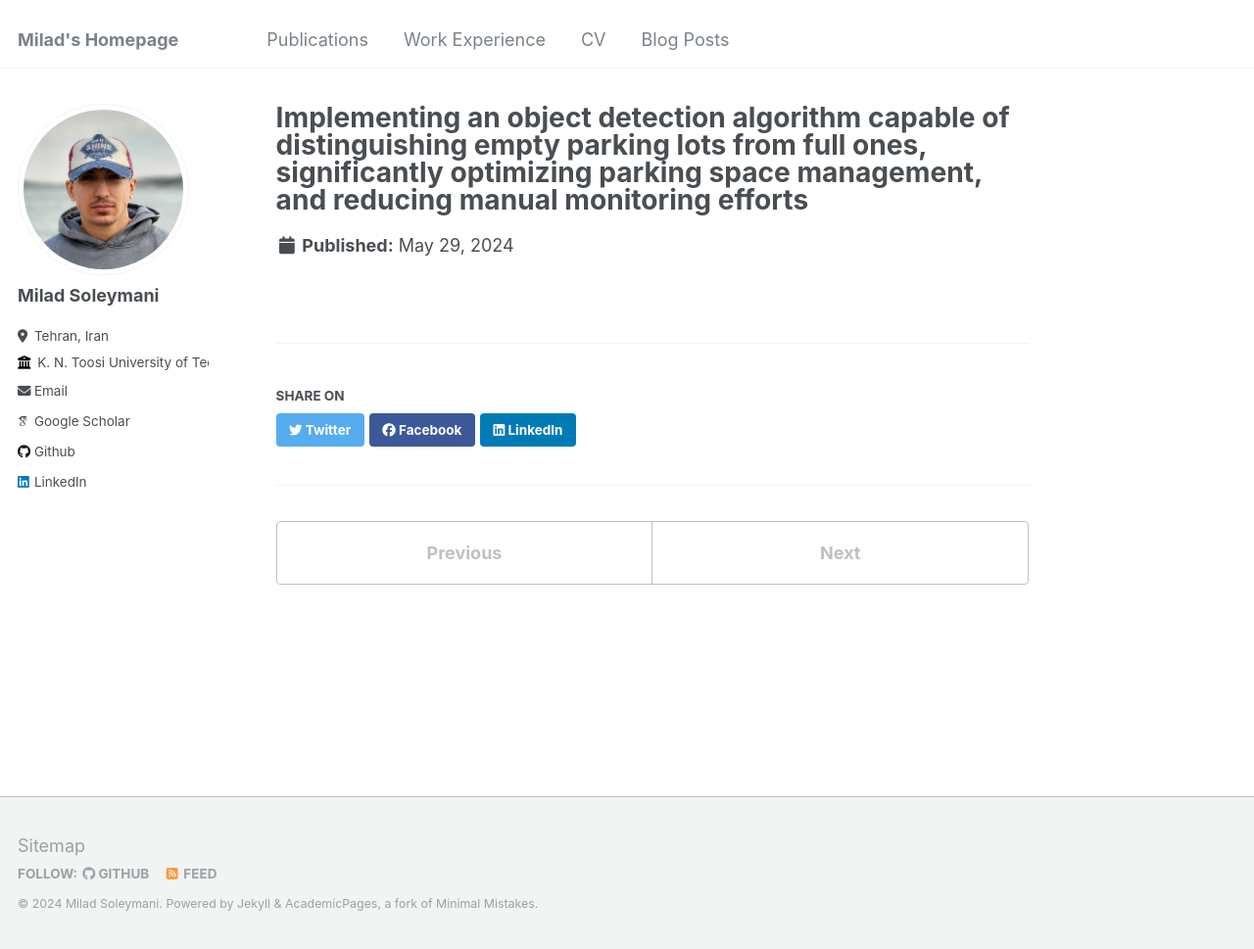
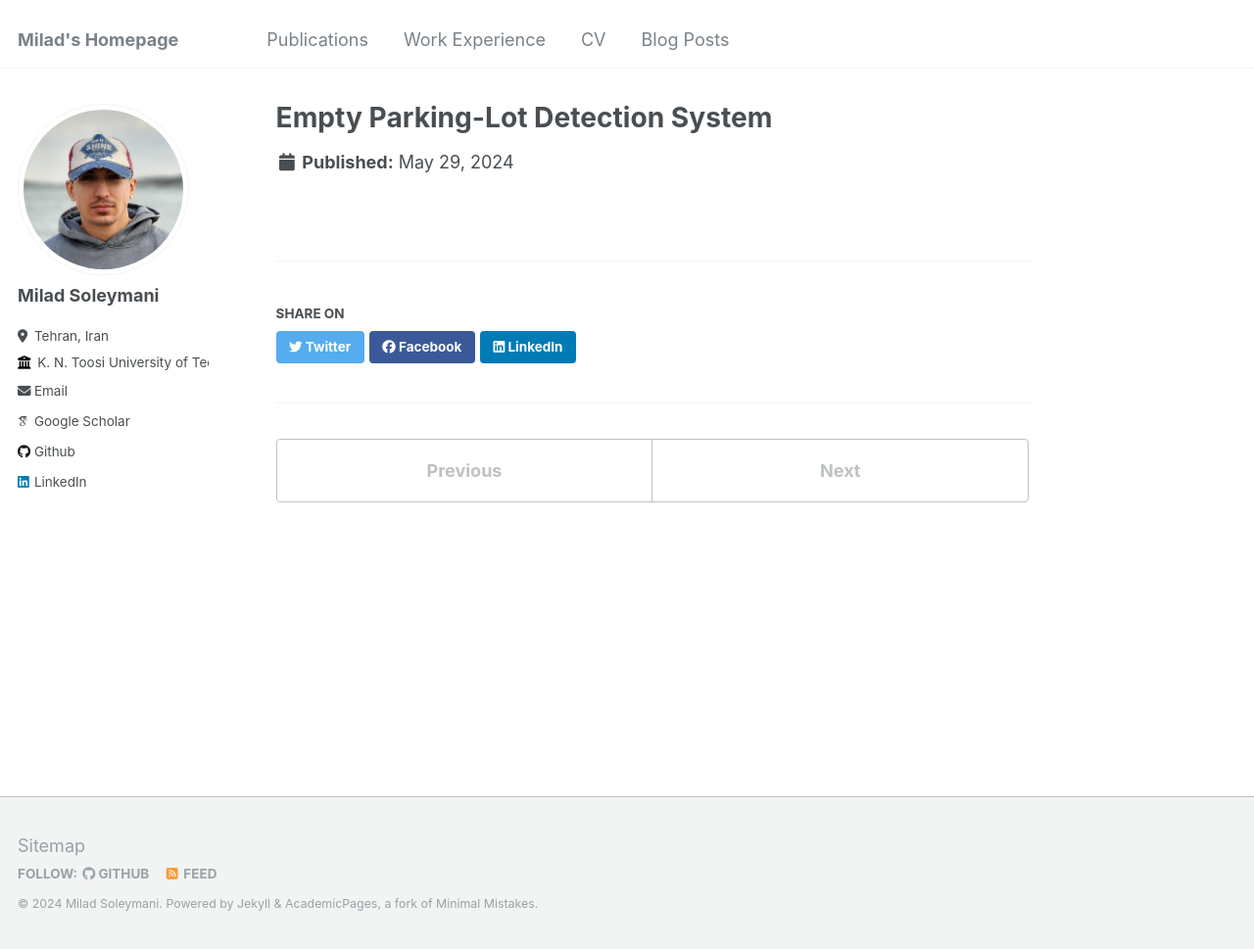
Before and after one commit to MiladSoleymani/Milad-Soleymani, a Jekyll site: the page built from _portfolio/portfolio-1 copy 8.md, in a window 1280 px wide and 969 px high. Shown: the whole window at 98% size. Built offline with Jekyll 4.4.1, drawn with Linux system fonts in a browser that asks for light colours; some web fonts are replaced.

Commit message:
Update portfolio-1 copy 8.md

```diff
--- a/_portfolio/portfolio-1 copy 8.md
+++ b/_portfolio/portfolio-1 copy 8.md
@@ -1,5 +1,5 @@
 ---
-title: "Implementing an object detection algorithm capable of distinguishing empty parking lots from full ones, significantly optimizing parking space management, and reducing manual monitoring efforts"
-excerpt: "This project was carried out by me for [RUTILEA](https://rutilea.com/en/rutilea/), Japan"
+title: "Empty Parking-Lot Detection System"
+excerpt: " <img width='350' alt='Screenshot 2024-05-29 at 10 52 36 PM' src='https://github.com/MiladSoleymani/Milad-Soleymani/assets/78655282/ce8ccb86-1606-4d1d-a447-e15114625b06'> <br/> <br/> Implementing an algorithm capable of distinguishing empty parking lots from full ones, significantly optimizing parking space management, and reducing manual monitoring efforts <br/> [RUTILEA](https://rutilea.com/en/rutilea/), Japan"
 collection: portfolio
 ---
```
